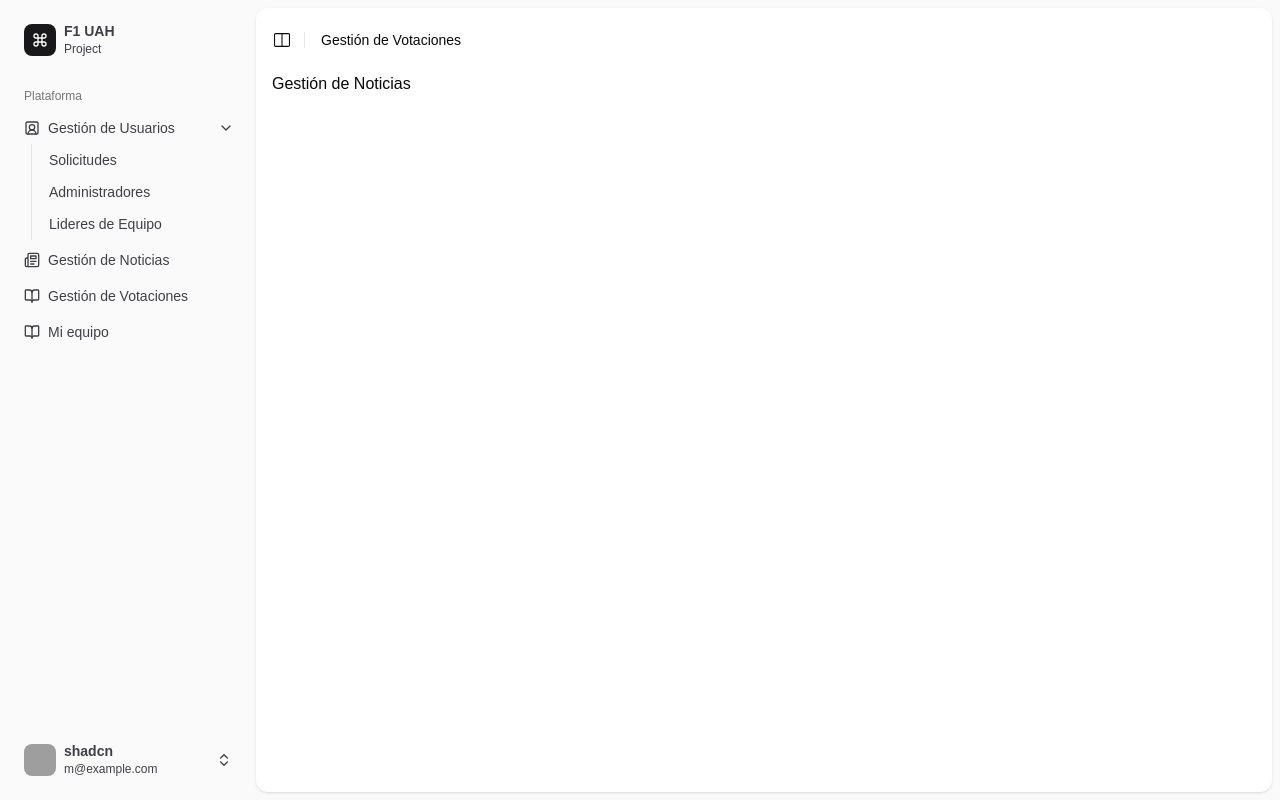
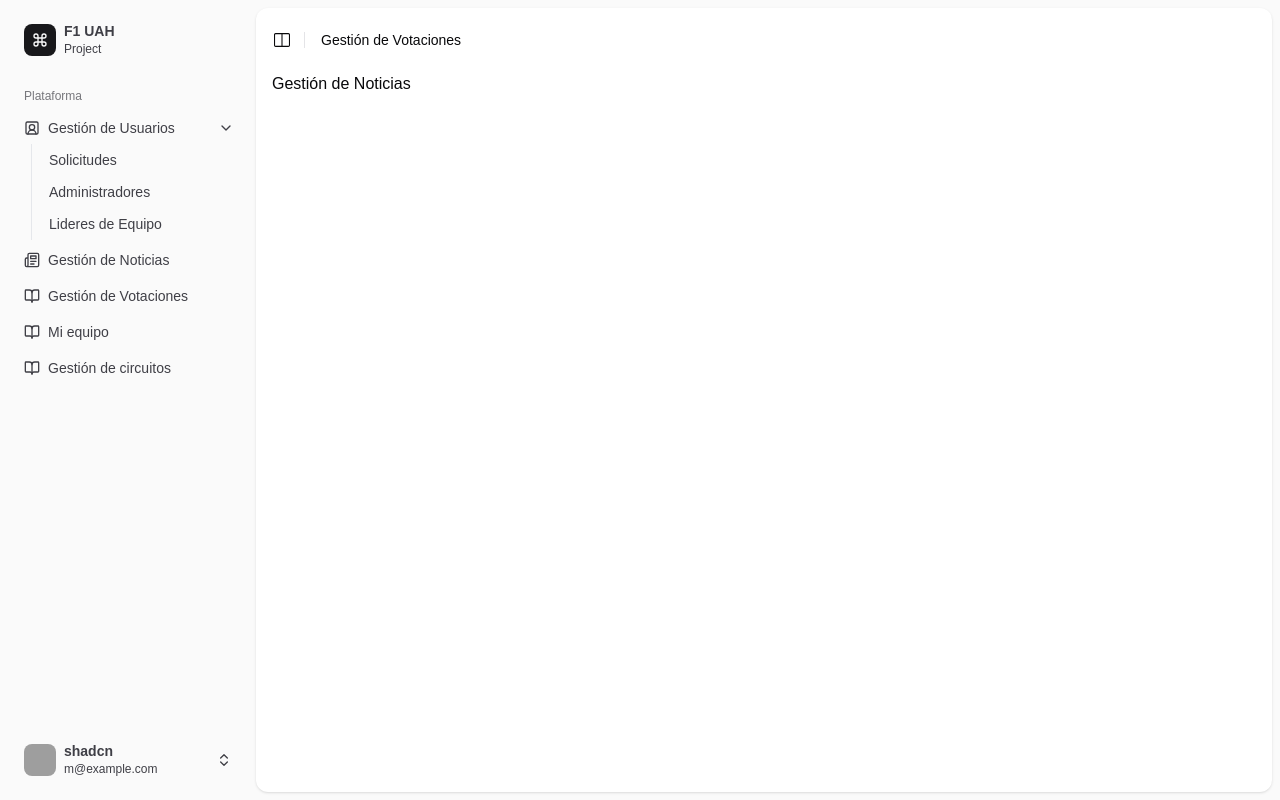
Before and after one commit to pellerano/portal-web-formula1-uah, a Next.js app: page /panel/news in a window 1280 px wide. Built offline with nearby package versions, Linux system fonts and the light colour scheme; grey boxes are pictures that could not be loaded.

Commit message:
se agrega a navbar Gestión de circuitos y se elimian comentarios innecesarios

```diff
--- a/src/app/(panel)/panel/circuits/page.js
+++ b/src/app/(panel)/panel/circuits/page.js
@@ -22,28 +22,16 @@ export default function PanelCircuits() {
     setBreadcrumbs(['Gestión de Circuitos']);
   }, []);
 
-  /*useEffect(() => {
-    setOpen(open);
-  }, [open]);*/
-
-  const funcionOpenDialog = () => {
-	setOpen(true);
-  };
-
   const funcionCloseDialog = () => {
 	setOpen(false);
-	console.log("XXXX");
-	console.log(open);
   };
 
   const funcionOpenLoading = ()=>{
 	setOpenLoading(true);
-	//console.log("CLICK ME");
   }
 
   const funcionCloseLoading = ()=>{
 	setOpenLoading(false);
-	//console.log("CLICK ME FALSE");
   }
 
   return (
--- a/src/components/ui/sidebar-08.jsx
+++ b/src/components/ui/sidebar-08.jsx
@@ -92,6 +92,11 @@ const data = {
     {
       title: 'Mi equipo',
       url: '/panel/myteam',
+      icon: BookOpen,
+    },
+    {
+      title: 'Gestión de circuitos',
+      url: '/panel/circuits',
       icon: BookOpen,
     },
   ],
```
